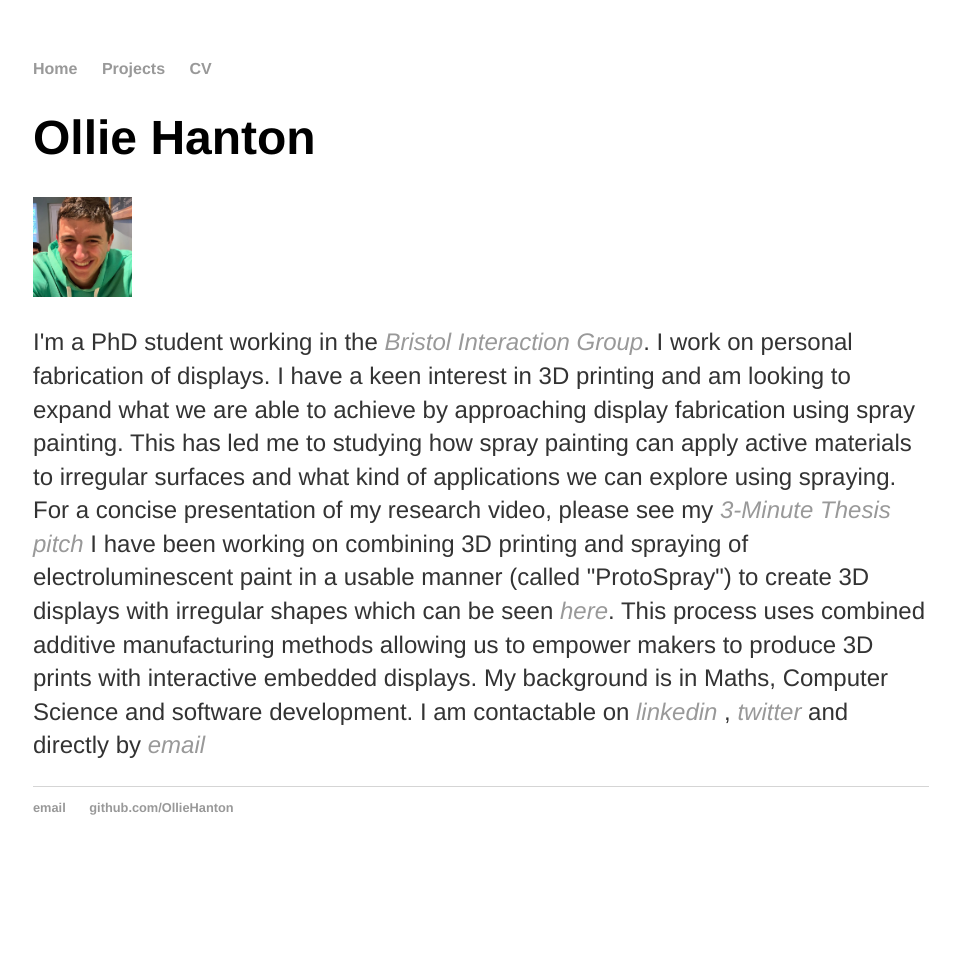
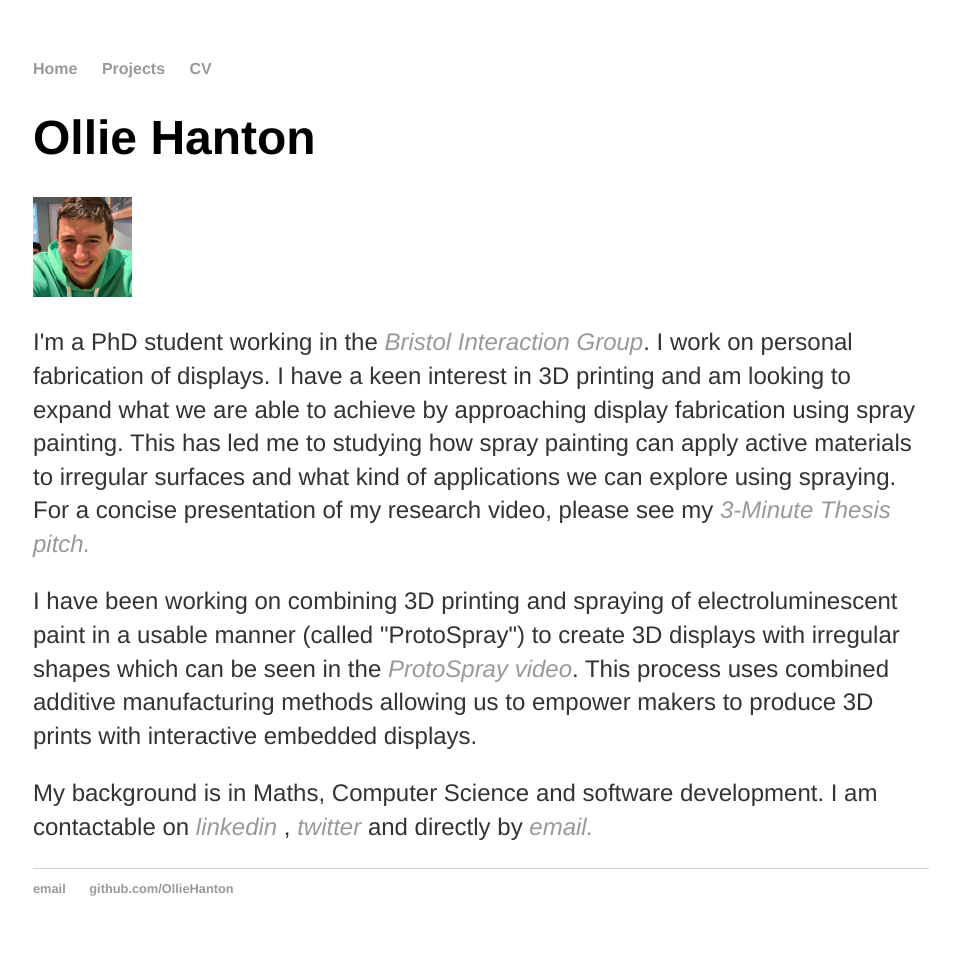
Before and after one commit to OllieHanton/olliehanton.github.io, a Jekyll site: the page built from index.html, in a window 1280 px wide. Shown: the whole page, without its empty margins (159-1119 px from the left). Built offline with Jekyll 4.4.1, drawn with Linux system fonts in a browser that asks for light colours; before the commit the page ends 900 px from its top, so only the background shows below that.

Commit message:
Update index.html

```diff
--- a/index.html
+++ b/index.html
@@ -8,16 +8,17 @@ title: Ollie Hanton, PhD student
 	<p> I'm a PhD student working in the <a href="http://www.biglab.co.uk/people/"><em>Bristol Interaction Group</em></a>. I work on personal fabrication of displays.
 		I have a keen interest in 3D printing and am looking to expand what we are able to achieve by approaching display fabrication using spray painting.
 		This has led me to studying how spray painting can apply active materials to irregular surfaces and what kind of applications we can explore using
-		spraying. For a concise presentation of my research video, please see my <a href="https://www.youtube.com/watch?v=Zk6gxA97CXI&ab_channel=BristolDoctoralCollege%28BDC%29"><em>3-Minute Thesis pitch</em></a>
+		spraying. For a concise presentation of my research video, please see my
+		<a href="https://www.youtube.com/watch?v=Zk6gxA97CXI&ab_channel=BristolDoctoralCollege%28BDC%29"><em>3-Minute Thesis pitch.</em></a> </p>
 
-		I have been working on combining 3D printing and spraying of electroluminescent paint in a usable manner (called "ProtoSpray") to create 3D
-		displays with irregular shapes which can be seen <a href="https://www.youtube.com/watch?v=rM8d6jiQZ1w&ab_channel=BristolIGlab"><em>here</em></a>.
-		This process uses combined additive manufacturing methods allowing us to empower makers to produce 3D prints with interactive embedded displays.
+		<p>I have been working on combining 3D printing and spraying of electroluminescent paint in a usable manner (called "ProtoSpray") to create 3D
+		displays with irregular shapes which can be seen in the <a href="https://www.youtube.com/watch?v=rM8d6jiQZ1w&ab_channel=BristolIGlab"><em>ProtoSpray video</em></a>.
+		This process uses combined additive manufacturing methods allowing us to empower makers to produce 3D prints with interactive embedded displays.</p>
 
-		My background is in Maths, Computer Science and software development. I am contactable on
+		<p>My background is in Maths, Computer Science and software development. I am contactable on
 		<a href="https://uk.linkedin.com/in/oliver-hanton-187620a2"><em>linkedin</em></a>
 		, <a href="https://twitter.com/hanton_ollie"><em>twitter</em></a>
-		and directly by <a href="mailto:oh12660@bristol.ac.uk"><em>email</em></a>
+		and directly by <a href="mailto:oh12660@bristol.ac.uk"><em>email.</em></a></p>
 
 		<!--<a href="/about">Read more about my life...</a></p>-->
 </div><!-- /.blurb -->
```
